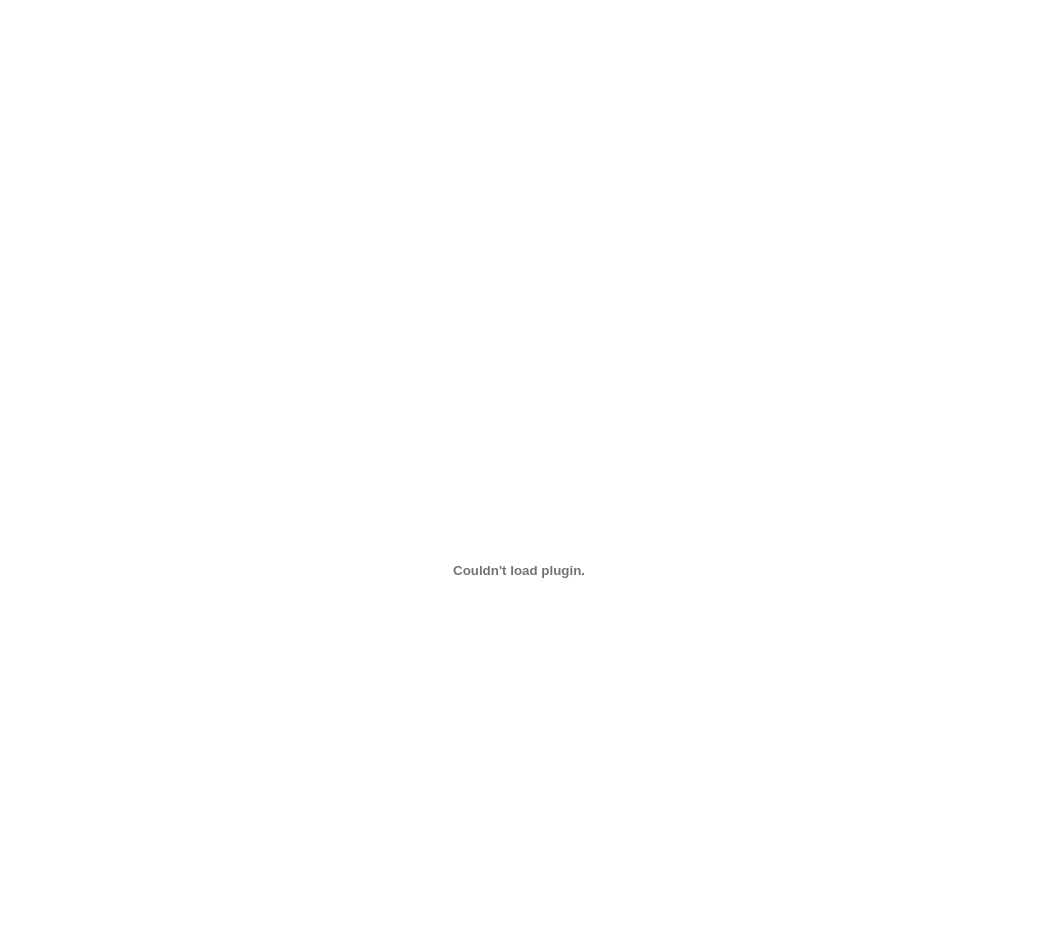
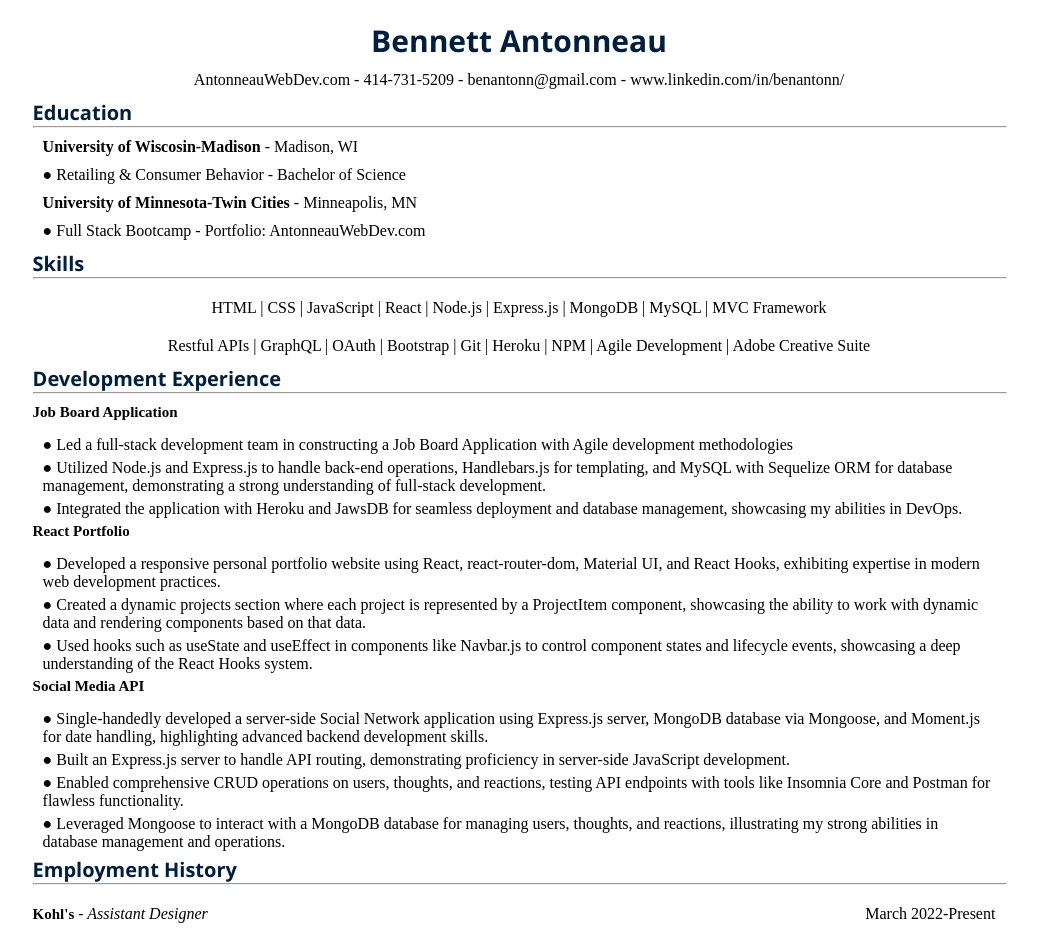
Before and after one commit to bantonneau/react-portfolio, a React (Create React App) app: page /resume in a window 1280 px wide. Shown: the part 140-1083 px from the top of the page, without its empty margins (121-1159 px from the left). Built offline with nearby package versions, Linux system fonts and the light colour scheme.

Commit message:
add styling, switch to html resume

```diff
--- a/src/pages/Resume.js
+++ b/src/pages/Resume.js
@@ -3,8 +3,56 @@ import '../styles/resume.css'
 
 function Resume() {
   return (
-    <div className='pdf'>
-      <object width="100%" height="400" data="https://www.docdroid.net/0RV7iHg/web-dev-bennett-antonneau-resume-3-pdf" type="application/pdf">   </object>
+    <div className='resumeContainer'>
+      <section className='resumeHeader'>
+        <h1>Bennett Antonneau</h1>
+        <p>AntonneauWebDev.com - 414-731-5209 - benantonn@gmail.com - www.linkedin.com/in/benantonn/</p>
+      </section>
+      <h2>Education</h2>
+      <hr></hr>
+      <p><b>University of Wiscosin-Madison</b> - Madison, WI</p>
+      <p>● Retailing & Consumer Behavior - Bachelor of Science</p>
+      <p><b>University of Minnesota-Twin Cities</b> - Minneapolis, MN</p>
+      <p>● Full Stack Bootcamp - Portfolio: AntonneauWebDev.com</p>
+      <h2>Skills</h2>
+      <hr></hr>
+      <section className='resumeSkills'>
+        <p>HTML | CSS | JavaScript | React | Node.js | Express.js | MongoDB | MySQL | MVC Framework</p>
+        <p>Restful APIs | GraphQL | OAuth | Bootstrap | Git | Heroku | NPM | Agile Development | Adobe Creative Suite</p>
+      </section>
+      <h2>Development Experience</h2>
+      <hr></hr>
+      <section className='devExperience'>
+        <h3>Job Board Application</h3>
+        <p>● Led a full-stack development team in constructing a Job Board Application with Agile development methodologies</p>
+        <p>● Utilized Node.js and Express.js to handle back-end operations, Handlebars.js for templating, and MySQL with Sequelize ORM for database management, demonstrating a strong understanding of full-stack development.</p>
+        <p>● Integrated the application with Heroku and JawsDB for seamless deployment and database management, showcasing my abilities in DevOps.</p>
+        <h3>React Portfolio</h3>
+        <p>● Developed a responsive personal portfolio website using React, react-router-dom, Material UI, and React Hooks, exhibiting expertise in modern web development practices.</p>
+        <p>● Created a dynamic projects section where each project is represented by a ProjectItem component, showcasing the ability to work with dynamic data and rendering components based on that data.</p>
+        <p>● Used hooks such as useState and useEffect in components like Navbar.js to control component states and lifecycle events, showcasing a deep understanding of the React Hooks system.</p>
+        <h3>Social Media API</h3>
+        <p>● Single-handedly developed a server-side Social Network application using Express.js server, MongoDB database via Mongoose, and Moment.js for date handling, highlighting advanced backend development skills.</p>
+        <p>● Built an Express.js server to handle API routing, demonstrating proficiency in server-side JavaScript development.</p>
+        <p>● Enabled comprehensive CRUD operations on users, thoughts, and reactions, testing API endpoints with tools like Insomnia Core and Postman for flawless functionality.</p>
+        <p>● Leveraged Mongoose to interact with a MongoDB database for managing users, thoughts, and reactions, illustrating my strong abilities in database management and operations.</p>
+      </section>
+      <h2>Employment History</h2>
+      <hr></hr>
+      <section className='employmentHistory'>
+        <section className='resumeTitle'>
+          <div className='companyTitle'>
+            <h3>Kohl's</h3>
+            <i> - Assistant Designer</i>
+          </div>
+          <p>March 2022-Present</p>
+        </section>
+        <p>● Conducted exhaustive market and competitor research, using analysis tools like Edited and WGSN, to drive trend-based design decisions.</p>
+        <p>● Mastered Adobe Illustrator for product ideation and sketching, working closely with the Technical Design team to ensure design integrity.</p>
+        <p>● Negotiated strategically with vendors to meet lean price targets and effectively managed last-minute fabric and trim changes to avoid significant supply commitments.</p>
+        <p>● Effectively utilized PLM software for BOM setup, bid line management, and maintaining product shells.</p>
+        <p>● Presented comprehensive market overviews and design proposals to leadership, influencing the new direction of the brand.</p>
+      </section>
     </div>
   )
 }
--- a/src/styles/resume.css
+++ b/src/styles/resume.css
@@ -1,8 +1,46 @@
-.pdf {
-    height: 1000px;
-    margin-top: 100px;
+.resumeContainer {
+    margin: 50px 12vw 50px 12vw;
 }
 
-object {
-    height: 100%;
+h1 {
+    margin-bottom: 0;
 }
+
+hr {
+    margin-bottom: 10px;
+}
+
+p {
+    margin: 10px;
+}
+
+.resumeHeader {
+    display: flex;
+    flex-direction: column;
+    align-items: center;
+}
+
+.resumeSkills {
+    display: flex;
+    flex-direction: column;
+    align-items: center;
+}
+
+.devExperience p {
+    margin: 5px 10px;
+}
+
+.resumeTitle {
+    display: flex;
+    justify-content: space-between;
+}
+
+.companyTitle {
+    display: flex;
+    white-space: pre;
+    align-items: center;
+}
+
+.companyTitle h3{
+    margin-bottom: 0;
+}
```
